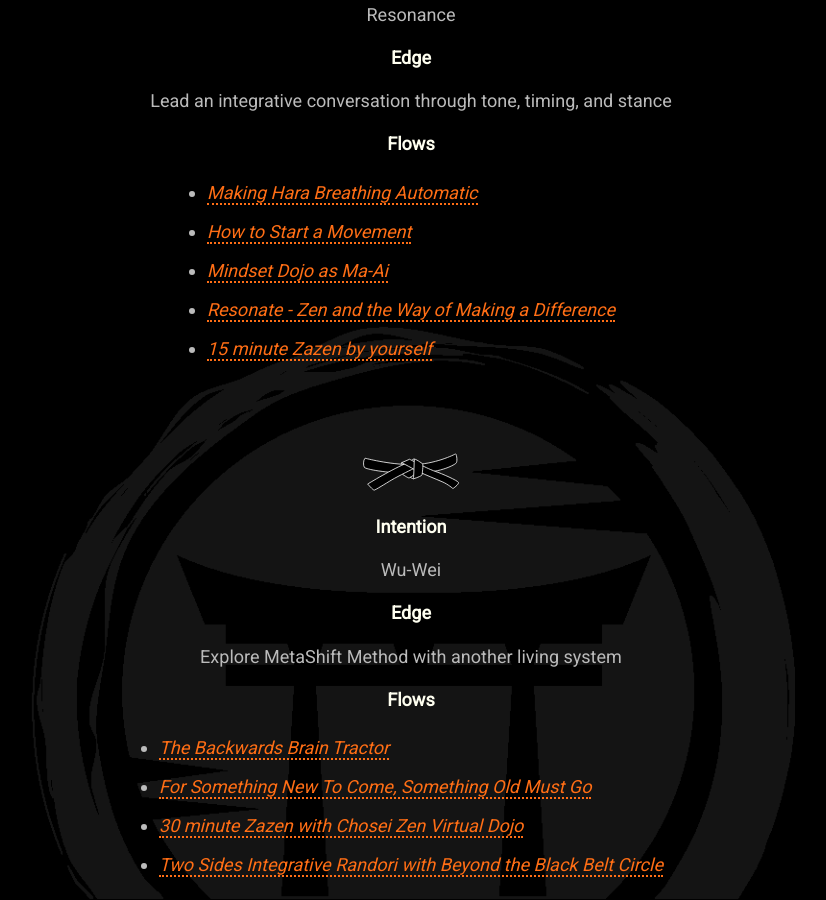
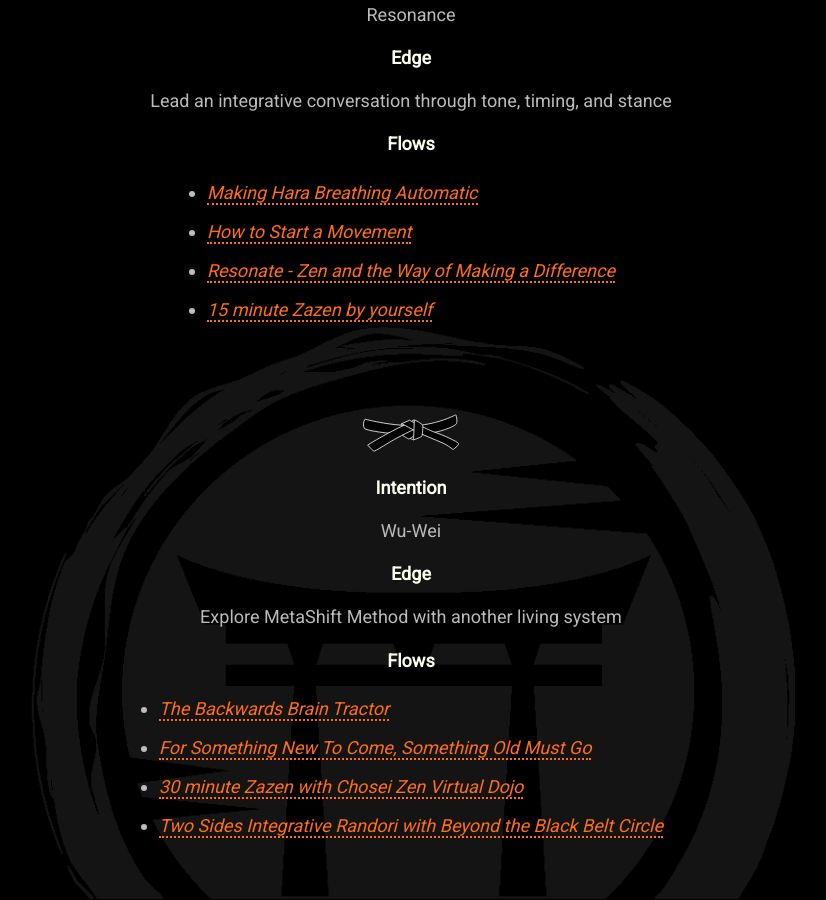
Before and after one commit to mindset-dojo/mindset-dojo.github.io, a Jekyll site: the page built from program.md, in a window 1280 px wide and 900 px high, scrolled down 5206 px. Shown: the whole window, without its empty margins (229-1055 px from the left). Built offline with Jekyll 4.4.1, drawn with Linux system fonts in a browser that asks for light colours; some web fonts are replaced.

Commit message:
refactor(program): remove ma-ai article from red level.

```diff
--- a/_data/program.yaml
+++ b/_data/program.yaml
@@ -151,8 +151,6 @@
               url: https://youtu.be/UVz1E_cKxp4?si=hl5c7qB4iR6R7ZSs
             - label: How to Start a Movement
               url: https://www.ted.com/talks/derek_sivers_how_to_start_a_movement
-            - label: Mindset Dojo as Ma-Ai
-              url: https://lessons.basil.one/mindset-dojo-as-ma-ai-c51bcd73dbf9
             - label: Resonate - Zen and the Way of Making a Difference
               url: https://www.choseizen.org/store/p/resonate
             - label: 15 minute Zazen by yourself
```
